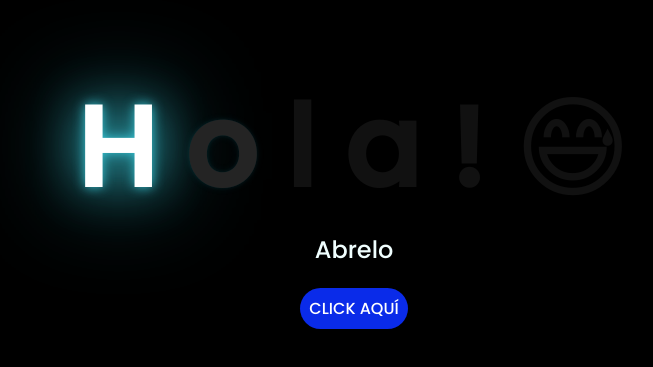
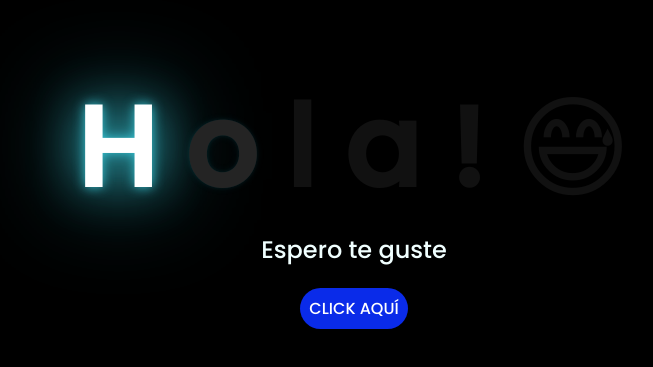
Before and after one commit to jhosselyn25/regaloF, a plain HTML site: page index.html in a window 1280 px wide. Shown: the part 139-506 px from the top of the page, without its empty margins (294-947 px from the left). Drawn offline with Linux system fonts and the light colour scheme.

Commit message:
Update index.html

```diff
--- a/index.html
+++ b/index.html
@@ -20,7 +20,7 @@
         <span>😅</span>
     </div>
     <div class="description">
-        <span>Abrelo</span>
+        <span>Espero te guste</span>
     </div>
     <div class="button">
         <button class="botones">
```
